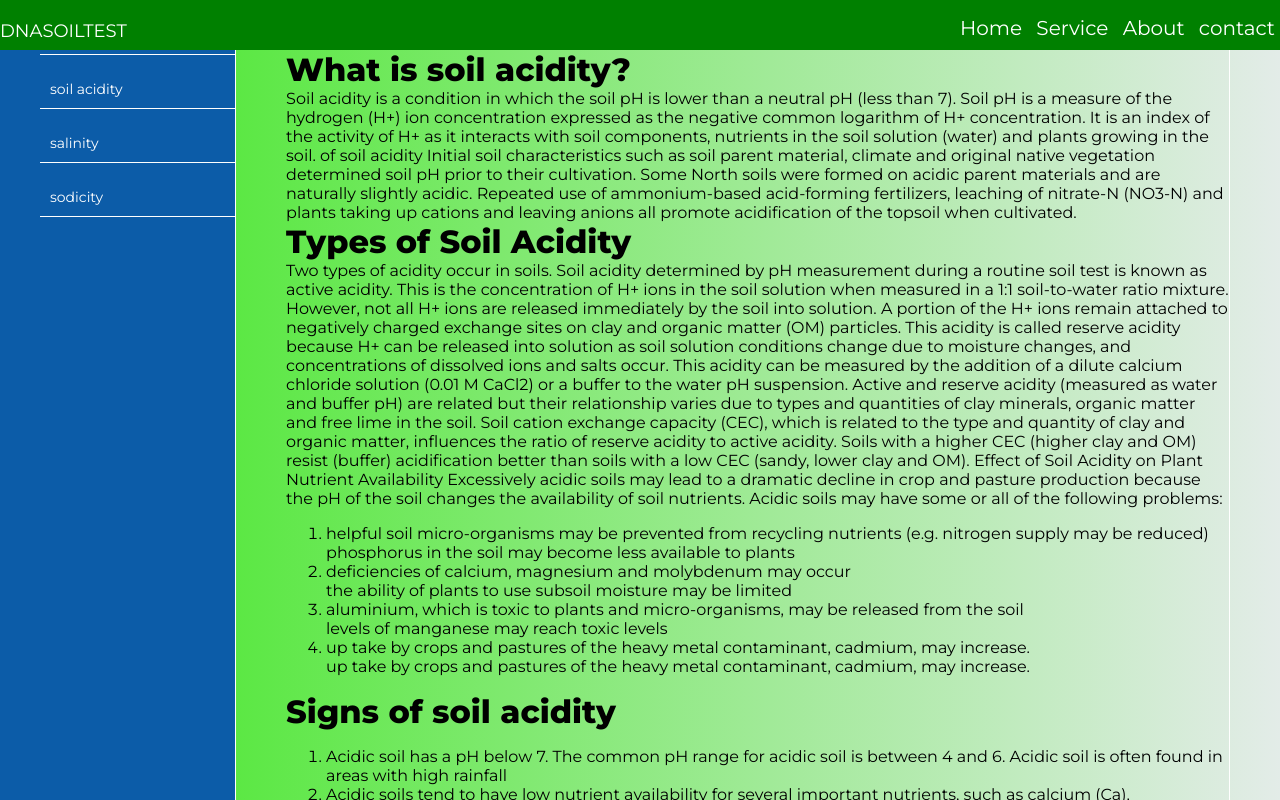
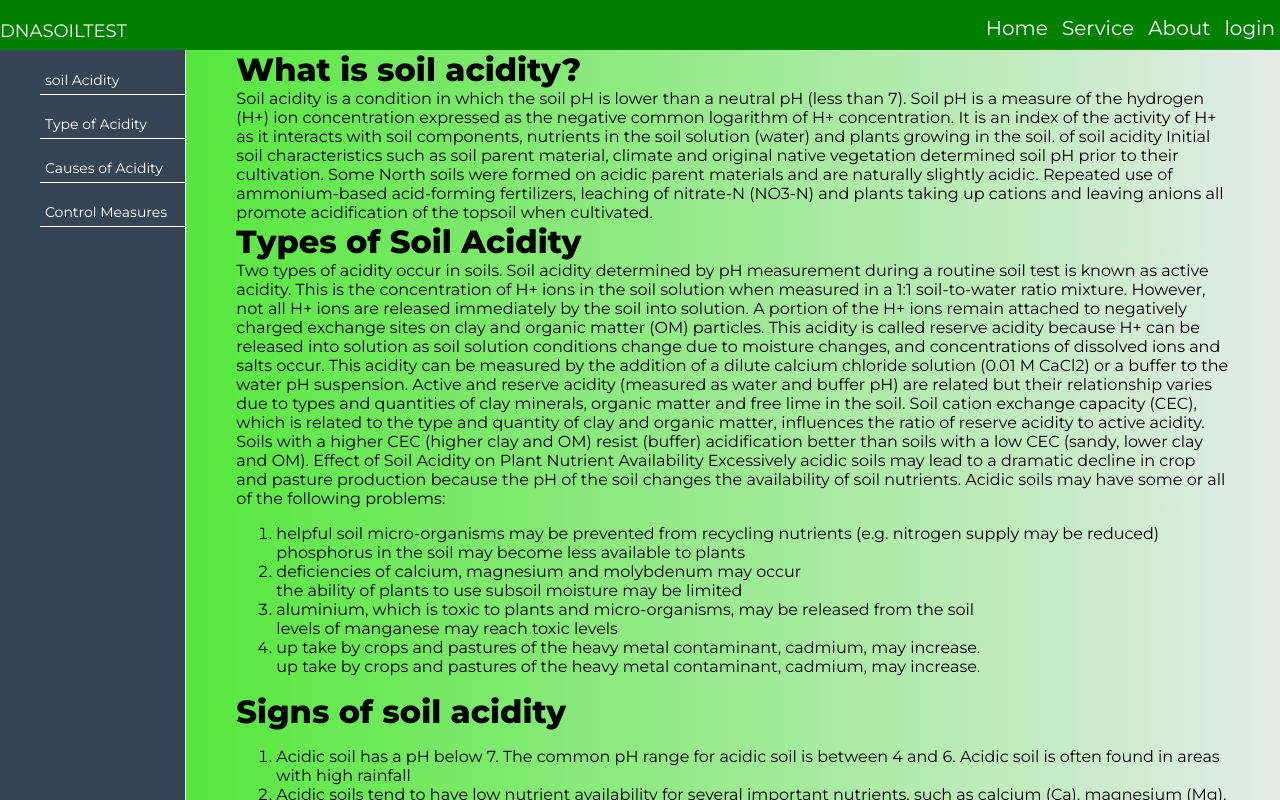
Before and after one commit to dna-249/SOILTEST, a React (Create React App) app: page / in a window 1280 px wide. Shown: the top 800 px of the page. Built offline with nearby package versions, Linux system fonts and the light colour scheme.

Commit message:
added channel name

```diff
--- a/public/index.html
+++ b/public/index.html
@@ -11,7 +11,7 @@
     <link rel="stylesheet" href="style.css">
 </head>
 
-<body >
+<body>
     <div class="cont" style="position: fixed">
         <div style="color:#fff; font-size: large;margin-top: 20px;"> DNASOILTEST</div>
         <div class="cont1">
@@ -20,7 +20,7 @@
                     <a href="#">Home</a>
                     <a href="#">Service</a>
                     <a href="#">About</a>
-                    <a href="#">contact</a>
+                    <a href="#" onclick="nur()">login</a>
                 </li>
             </ul>
         </div>
@@ -29,14 +29,14 @@
     <div class="cont2" style="position: static;">
         <ul>
             <li>
-                <a href="">soil</a>
-                <a href="#">soil acidity</a>
-                <a href="#">salinity</a>
-                <a href="#">sodicity</a>
+                <a href="#">soil Acidity</a>
+                <a href="#">Type of Acidity</a>
+                <a href="#">Causes of Acidity</a>
+                <a href="#">Control Measures</a>
             </li>
         </ul>
     </div>
-    <div class="cont3" style="margin: 50px;">
+    <div class="cont3" style="margin: 50px;" id="cont">
        <h1>What is soil acidity?</h1>
 Soil acidity is a condition in which the soil pH is lower than a neutral pH (less than 7). Soil pH is a measure of the hydrogen (H+) ion concentration expressed as the negative common logarithm of H+ concentration. It is an index of the activity of H+ as it interacts with soil components, nutrients in the soil solution (water) and plants growing in the soil.
 of soil acidity
@@ -88,8 +88,8 @@ There are a number of ways to minimize the soil acidification process, including
 
 
 
-    <div class="container" id="container">
-        <div class="form-container sign-up-container">
+    <div class="container" id="container"  style="position: fixed;">
+        <div class="form-container sign-up-container" id="cont">
             <form action="#">
                 <h1>Create Account</h1>
                 <div class="social-container">
@@ -116,7 +116,7 @@ There are a number of ways to minimize the soil acidification process, including
                 <input type="email" placeholder="Email" />
                 <input type="password" placeholder="Password" />
                 <a href="#">Forgot your password?</a>
-                <button>Sign In</button>
+                <button onclick="nu()">Sign In</button>
             </form>
         </div>
         <div class="overlay-container">
--- a/public/main.js
+++ b/public/main.js
@@ -12,5 +12,5 @@ function nur(){
     document.getElementById('container').style.display ='block';
 };
 function nu(){
-    document.getElementById('container').style.display ='none';
-}
+    document.getElementById('cont').style.display ='none';
+};
--- a/public/style.css
+++ b/public/style.css
@@ -21,28 +21,33 @@ ul{
     padding: 5px;
     font-size: 20px;
 }
+.cont1 ul > li > a:hover {
+    background-color: rgb(156, 245, 144);
+}
+.cont2 ul > li > a:hover {
+    background-color: palevioletred;
+}
 .cont2 ul >li > a{
     border-bottom: #fff solid 1px;
-    padding: 10px;
+    padding: 5px;
     color: #fff;
     display: block;
 
 }
 .cont2{
-    background: #0c5ca8;
-    width: 20%;
+    background: #354554;
+    width: 15%;
     height: auto;
     border: #fff solid 1px;
     border-top: none;
     border-left: none;
+    margin-top: 50px;
 }
 .cont3{
     background: transparent;
     width: 80%;
     height: auto;
-    border: #fff solid 1px;
-    border-top: none;
-    border-left: none;
+    border: none;
     justify-content: center;
 
 
@@ -94,6 +99,7 @@ a {
     width: 768px;
     max-width: 100%;
     min-height: 480px;
+    margin-top: 100px;
 }
 
 .form-container form {
```
